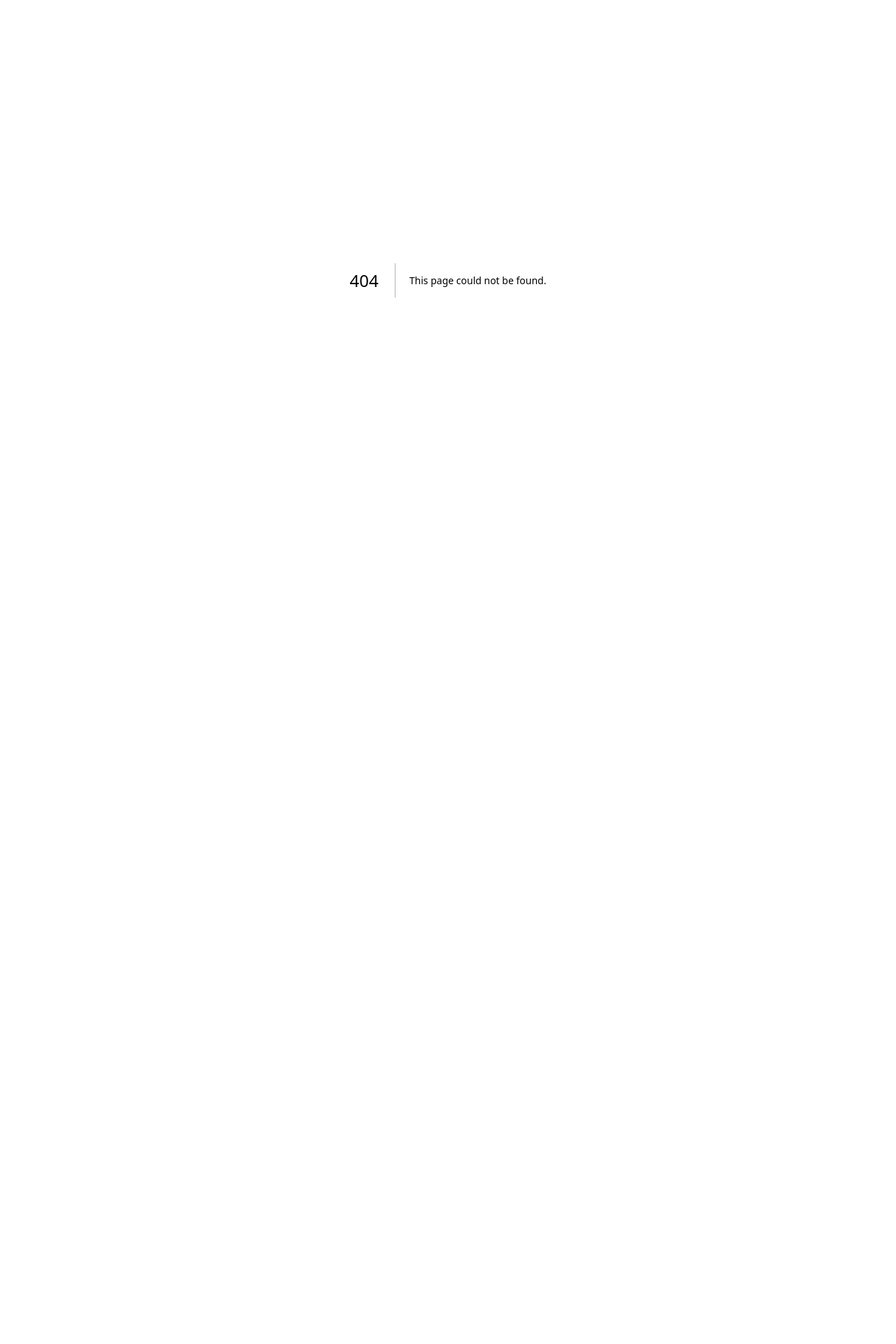
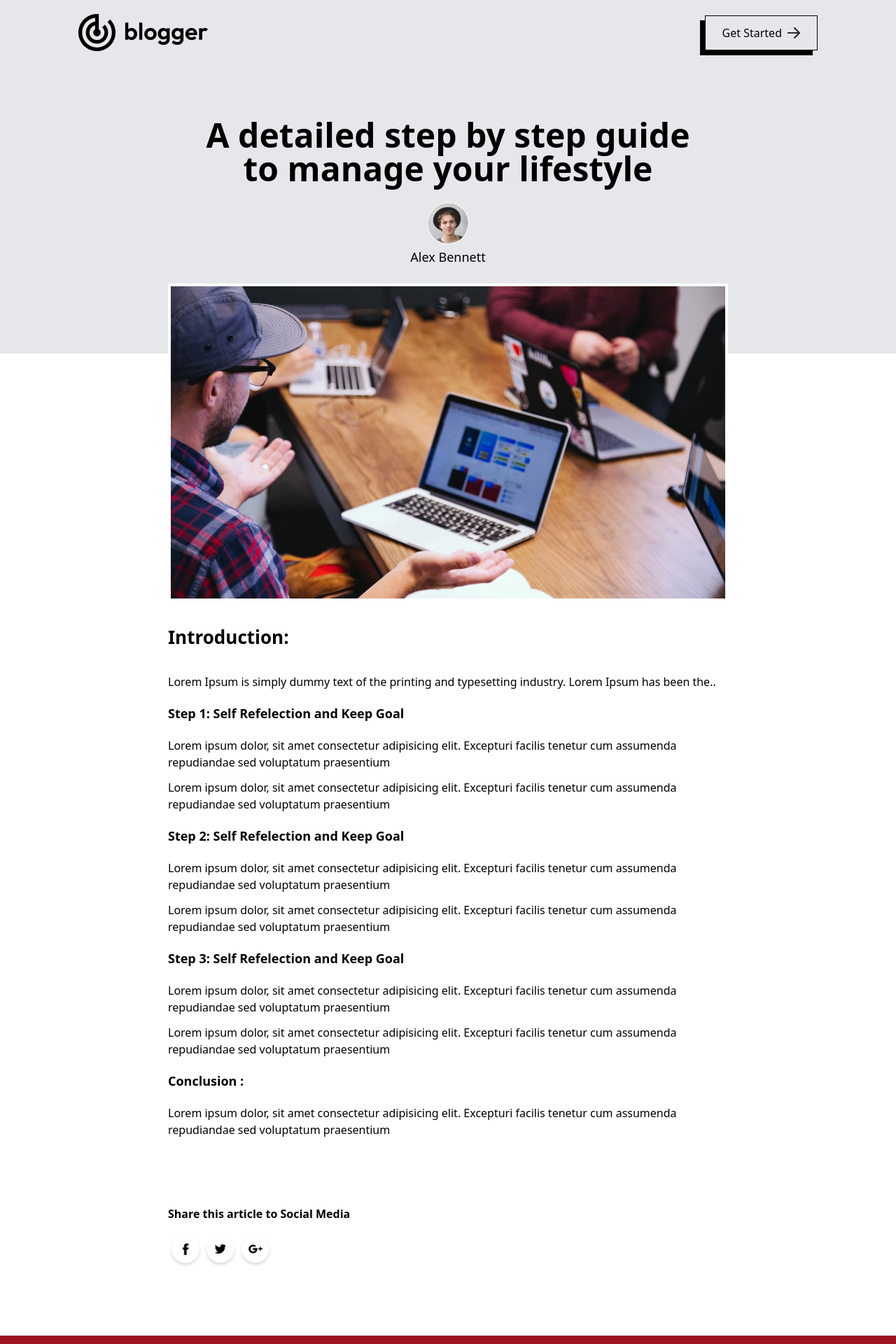
Before and after one commit to aurelioo29/Blog-System, a Next.js app: page /blogs/1 in a window 1280 px wide. Before the commit this address had no page. Shown: the top 1920 px of the page at 70% size. Before the commit the page ends 800 px from the top, so only its background shows below. Built offline with nearby package versions, Linux system fonts and the light colour scheme.

Commit message:
add feature Blog route

```diff
--- /dev/null
+++ b/app/blogs/[id]/page.jsx
@@ -0,0 +1,123 @@
+"use client";
+import { assets, blog_data } from "@/assets/assets";
+import React, { useEffect, useState } from "react";
+import Image from "next/image";
+import Footer from "@/components/Footer";
+import Link from "next/link";
+
+const page = ({ params }) => {
+  const [data, setData] = useState(null);
+
+  const fetchData = async () => {
+    for (let i = 0; i < blog_data.length; i++) {
+      if (Number(params.id) === blog_data[i].id) {
+        setData(blog_data[i]);
+        break;
+      }
+    }
+  };
+
+  useEffect(() => {
+    fetchData();
+  }, []);
+
+  return data ? (
+    <>
+      <div className="bg-gray-200 py-5 px-5 md:px-12 lg:px-28">
+        <div className="flex justify-between items-center">
+          <Link href="/">
+            <Image
+              src={assets.logo}
+              width={180}
+              alt=""
+              className="w-[130px] sm:w-auto"
+            />
+          </Link>
+          <button className="flex items-center gap-2 font-medium py-1 px-3 sm:py-3 sm:px-6 border border-black shadow-[-7px_7px_0px]">
+            Get Started <Image src={assets.arrow} alt="" />
+          </button>
+        </div>
+
+        <div className="text-center my-24">
+          <h1 className="text-2xl sm:text-5xl font-semibold max-w-[700px] mx-auto">
+            {data.title}
+          </h1>
+          <Image
+            src={data.author_img}
+            width={60}
+            height={60}
+            alt=""
+            className="mx-auto mt-6 border border-white rounded-full"
+          />
+          <p className="mt-1 pb-2 text-lg max-w-[740px] mx-auto">
+            {data.author}
+          </p>
+        </div>
+      </div>
+      <div className="mx-5 max-w-[800px] md:mx-auto mt-[-100px] mb-10">
+        <Image
+          src={data.image}
+          alt=""
+          width={1280}
+          height={720}
+          className="border-4 border-white"
+        />
+        <h1 className="my-8 text-[26px] font-semibold">Introduction: </h1>
+        <p>{data.description}</p>
+        <h3 className="my-5 text-[18px] font-semibold">
+          Step 1: Self Refelection and Keep Goal
+        </h3>
+        <p className="my-3">
+          Lorem ipsum dolor, sit amet consectetur adipisicing elit. Excepturi
+          facilis tenetur cum assumenda repudiandae sed voluptatum praesentium
+        </p>
+        <p className="my-3">
+          Lorem ipsum dolor, sit amet consectetur adipisicing elit. Excepturi
+          facilis tenetur cum assumenda repudiandae sed voluptatum praesentium
+        </p>
+        <h3 className="my-5 text-[18px] font-semibold">
+          Step 2: Self Refelection and Keep Goal
+        </h3>
+        <p className="my-3">
+          Lorem ipsum dolor, sit amet consectetur adipisicing elit. Excepturi
+          facilis tenetur cum assumenda repudiandae sed voluptatum praesentium
+        </p>
+        <p className="my-3">
+          Lorem ipsum dolor, sit amet consectetur adipisicing elit. Excepturi
+          facilis tenetur cum assumenda repudiandae sed voluptatum praesentium
+        </p>
+        <h3 className="my-5 text-[18px] font-semibold">
+          Step 3: Self Refelection and Keep Goal
+        </h3>
+        <p className="my-3">
+          Lorem ipsum dolor, sit amet consectetur adipisicing elit. Excepturi
+          facilis tenetur cum assumenda repudiandae sed voluptatum praesentium
+        </p>
+        <p className="my-3">
+          Lorem ipsum dolor, sit amet consectetur adipisicing elit. Excepturi
+          facilis tenetur cum assumenda repudiandae sed voluptatum praesentium
+        </p>
+        <h3 className="my-5 text-[18px] font-semibold">Conclusion :</h3>
+        <p className="my-3">
+          Lorem ipsum dolor, sit amet consectetur adipisicing elit. Excepturi
+          facilis tenetur cum assumenda repudiandae sed voluptatum praesentium
+        </p>
+        <div className="my-24">
+          <p className="text-black font font-semibold my-4">
+            Share this article to Social Media
+          </p>
+          <div className="flex">
+            <Image src={assets.facebook_icon} width={50} alt="" />
+            <Image src={assets.twitter_icon} width={50} alt="" />
+            <Image src={assets.googleplus_icon} width={50} alt="" />
+          </div>
+        </div>
+      </div>
+      <Footer />
+    </>
+  ) : (
+    <></>
+  );
+};
+
+export default page;
--- a/components/BlogList.jsx
+++ b/components/BlogList.jsx
@@ -54,6 +54,7 @@
             return (
               <BlogItem
                 key={index}
+                id={item.id}
                 image={item.image}
                 title={item.title}
                 description={item.description}
```
Also changed, not shown: components/BlogItem.jsx (+9 -3 lines).
